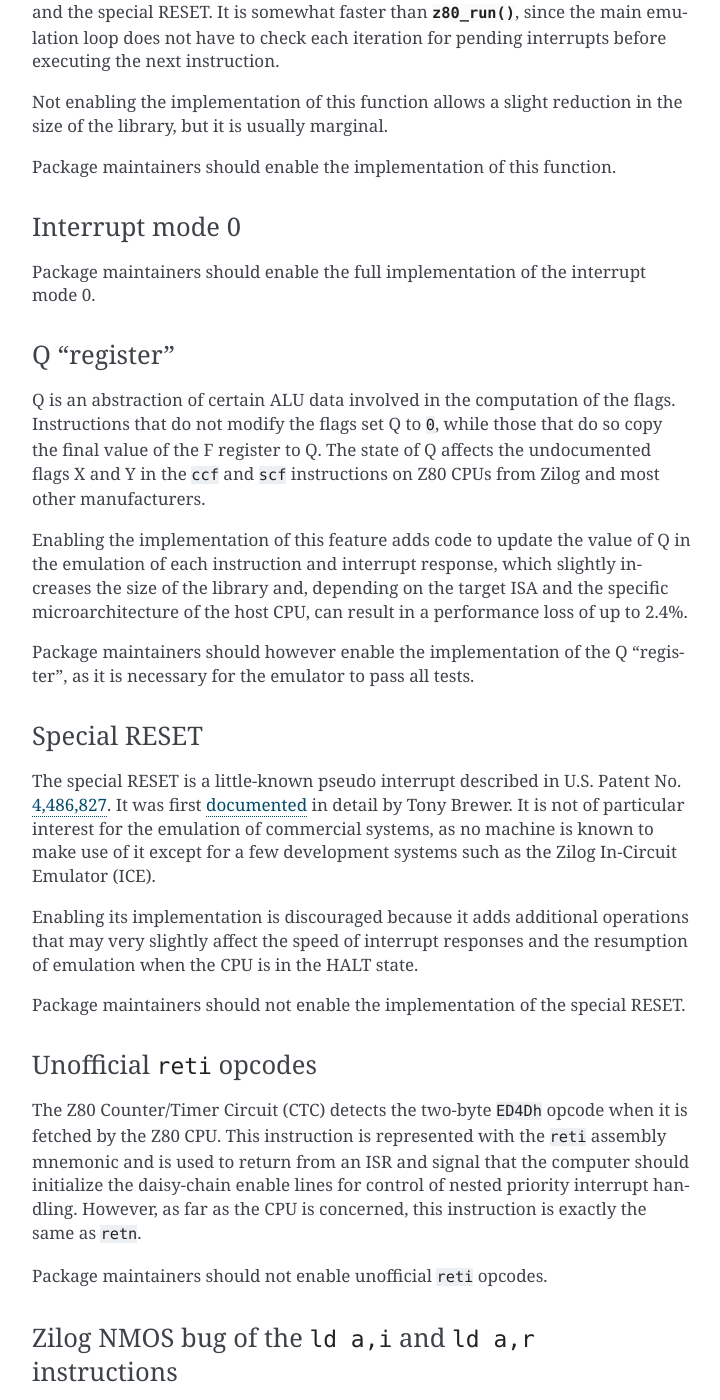
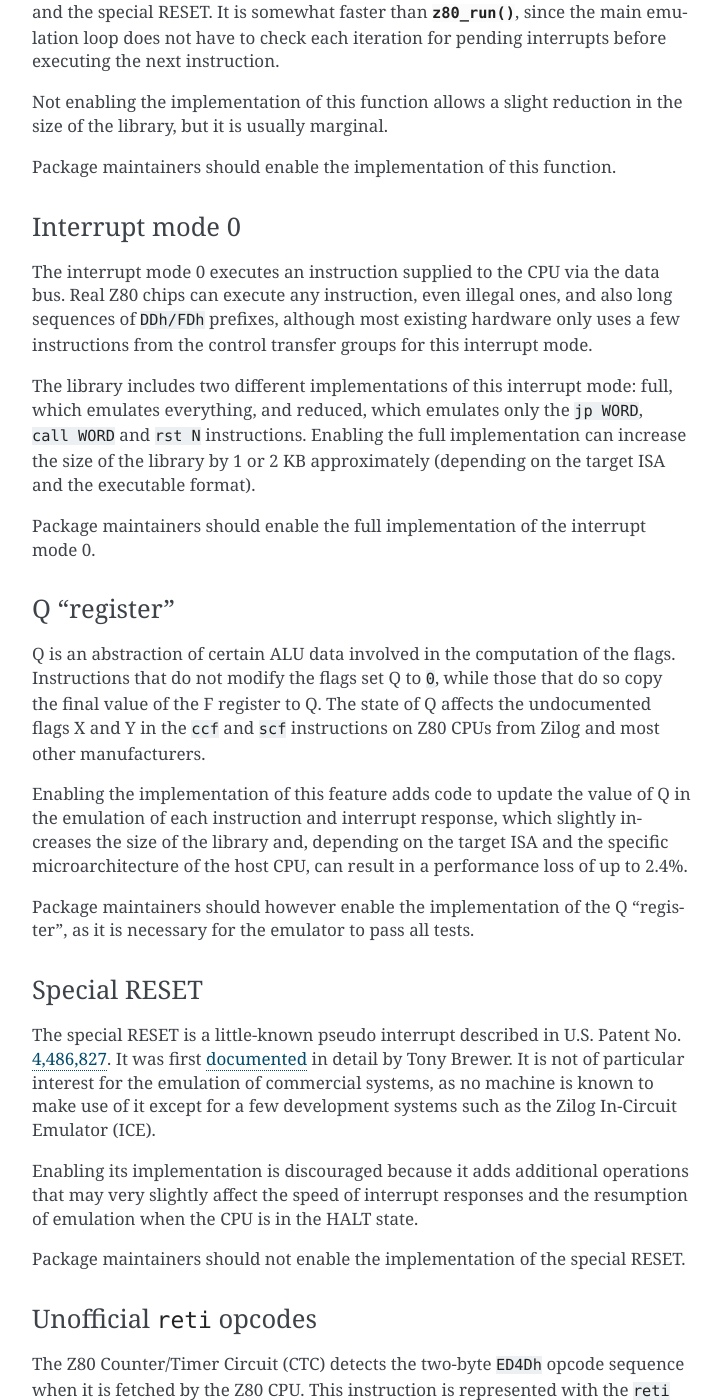
Before and after one commit to redcode/Z80, a Sphinx documentation site: the page built from documentation/Introduction.rst, in a window 1280 px wide and 1400 px high, scrolled down 727 px. Shown: the whole window, without its empty margins (388-1108 px from the left). Built offline with Sphinx 7.4.7, drawn with Linux system fonts in a browser that asks for light colours.

Commit message:
Documentation WIP.

```diff
--- a/documentation/Introduction.rst
+++ b/documentation/Introduction.rst
@@ -34,6 +34,10 @@ Package maintainers should enable the implementation of this function.
 Interrupt mode 0
 ----------------
 
+The interrupt mode 0 executes an instruction supplied to the CPU via the data bus. Real Z80 chips can execute any instruction, even illegal ones, and also long sequences of ``DDh/FDh`` prefixes, although most existing hardware only uses a few instructions from the control transfer groups for this interrupt mode.
+
+The library includes two different implementations of this interrupt mode: full, which emulates everything, and reduced, which emulates only the ``jp WORD``, ``call WORD`` and ``rst N`` instructions. Enabling the full implementation can increase the size of the library by 1 or 2 KB approximately (depending on the target ISA and the executable format).
+
 Package maintainers should enable the full implementation of the interrupt mode 0.
 
 Q "register"
@@ -57,7 +61,7 @@ Package maintainers should not enable the implementation of the special RESET.
 Unofficial ``reti`` opcodes
 ---------------------------
 
-The Z80 Counter/Timer Circuit (CTC) detects the two-byte ``ED4Dh`` opcode when it is fetched by the Z80 CPU. This instruction is represented with the ``reti`` assembly mnemonic and is used to return from an ISR and signal that the computer should initialize the daisy-chain enable lines for control of nested priority interrupt handling. However, as far as the CPU is concerned, this instruction is exactly the same as ``retn``.
+The Z80 Counter/Timer Circuit (CTC) detects the two-byte ``ED4Dh`` opcode sequence when it is fetched by the Z80 CPU. This instruction is represented with the ``reti`` assembly mnemonic and is used to return from an ISR and signal that the computer should initialize the daisy-chain enable lines for control of nested priority interrupt handling. However, as far as the CPU is concerned, this instruction is exactly the same as ``retn``.
 
 Package maintainers should not enable unofficial ``reti`` opcodes.
 
```
